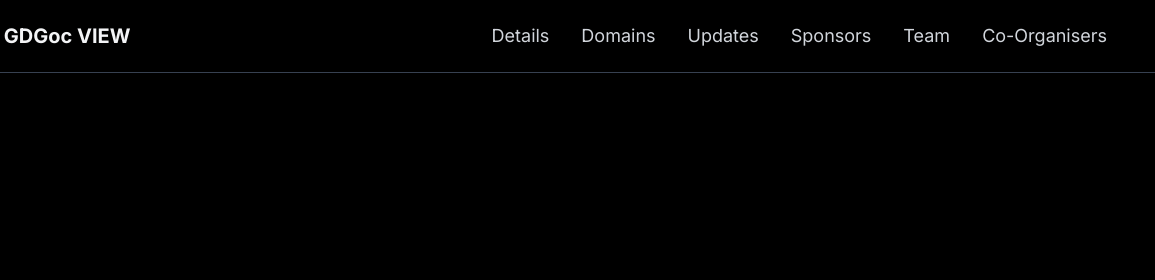
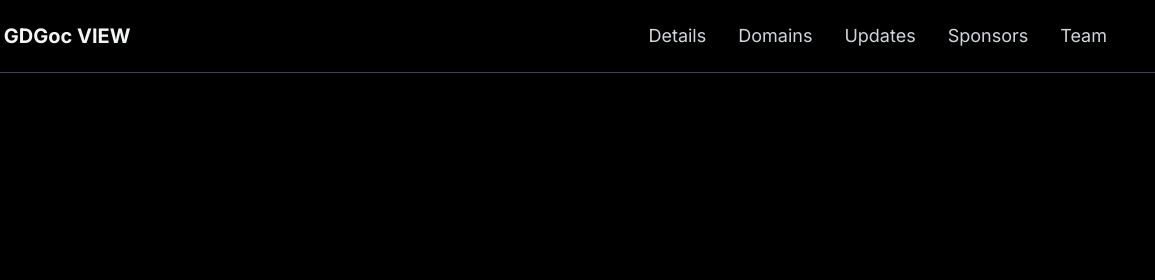
Before and after one commit to Hemasree556/Gen-AI-Hackathon-2025, a website: page index.html in a window 1280 px wide. Shown: the top 280 px of the page, 125-1280 px from the left. Drawn offline with nearby package versions, Linux system fonts and the light colour scheme.

Commit message:
Update index.html

```diff
--- a/index.html
+++ b/index.html
@@ -98,7 +98,6 @@
             <a href="#updates" class="text-lg text-gray-300 hover:text-white transition-colors duration-300">Updates</a>
             <a href="#sponsors" class="text-lg text-gray-300 hover:text-white transition-colors duration-300">Sponsors</a>
             <a href="#team" class="text-lg text-gray-300 hover:text-white transition-colors duration-300">Team</a>
-            <a href="#co-organisers" class="text-lg text-gray-300 hover:text-white transition-colors duration-300">Co-Organisers</a>
         </nav>
         <button id="mobile-menu-button" class="md:hidden text-gray-300 hover:text-white focus:outline-none">
             <svg class="h-6 w-6" fill="none" viewBox="0 0 24 24" stroke="currentColor">
@@ -114,7 +113,6 @@
             <a href="#updates" class="text-3xl text-gray-300 hover:text-white transition-colors duration-300" onclick="document.getElementById('mobile-menu').classList.add('-translate-x-full')">Updates</a>
             <a href="#sponsors" class="text-3xl text-gray-300 hover:text-white transition-colors duration-300" onclick="document.getElementById('mobile-menu').classList.add('-translate-x-full')">Sponsors</a>
             <a href="#team" class="text-3xl text-gray-300 hover:text-white transition-colors duration-300" onclick="document.getElementById('mobile-menu').classList.add('-translate-x-full')">Team</a>
-            <a href="#co-organisers" class="text-3xl text-gray-300 hover:text-white transition-colors duration-300" onclick="document.getElementById('mobile-menu').classList.add('-translate-x-full')">Co-Organisers</a>
             <button class="absolute top-8 right-8 text-gray-300 hover:text-white focus:outline-none" onclick="document.getElementById('mobile-menu').classList.add('-translate-x-full')">
                 <svg class="h-8 w-8" fill="none" viewBox="0 0 24 24" stroke="currentColor">
                     <path stroke-linecap="round" stroke-linejoin="round" stroke-width="2" d="M6 18L18 6M6 6l12 12"></path>
```
